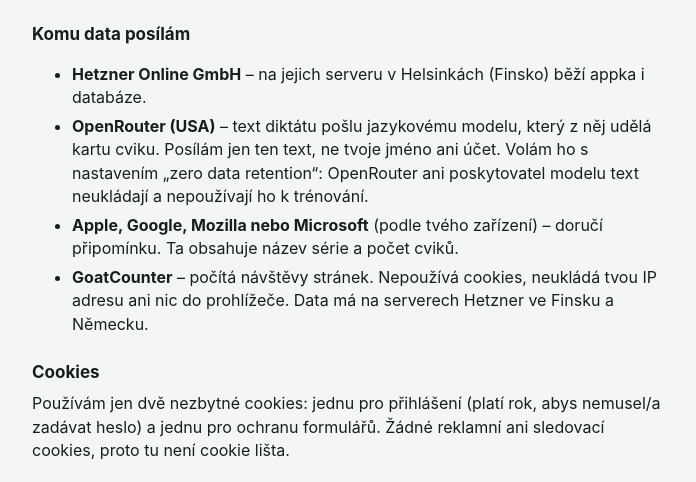
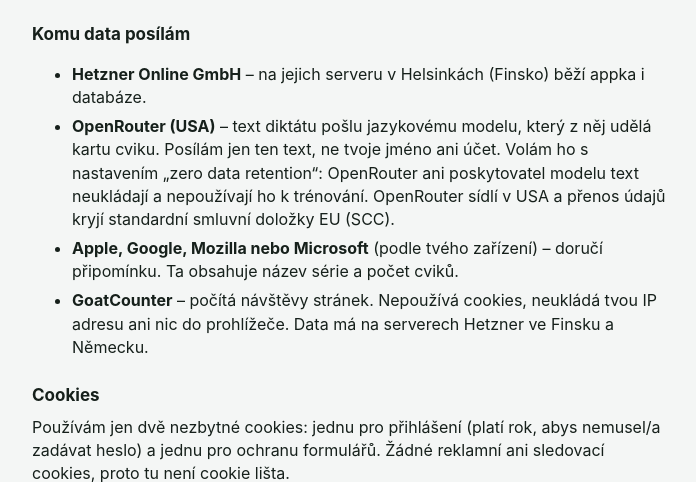
Before and after one commit to romanzdk/fyzio-cviky, a Django app: template cviky/templates/cviky/privacy.html in a window 1280 px wide. Shown: the part 697-1179 px from the top of the page, without its empty margins (288-984 px from the left). Run offline with Django 5.2, Linux system fonts and the light colour scheme; the template is opened without the code that fills it, so the values that code supplies are empty; some libraries are stand-ins or nearby versions.

Commit message:
docs(privacy): note OpenRouter US transfer is covered by EU SCC (#18)

```diff
--- a/cviky/templates/cviky/privacy.html
+++ b/cviky/templates/cviky/privacy.html
@@ -25,7 +25,7 @@
 <h2>Komu data posílám</h2>
 <ul>
   <li><strong>Hetzner Online GmbH</strong> – na jejich serveru v Helsinkách (Finsko) běží appka i databáze.</li>
-  <li><strong>OpenRouter (USA)</strong> – text diktátu pošlu jazykovému modelu, který z něj udělá kartu cviku. Posílám jen ten text, ne tvoje jméno ani účet. Volám ho s nastavením „zero data retention“: OpenRouter ani poskytovatel modelu text neukládají a nepoužívají ho k trénování.</li>
+  <li><strong>OpenRouter (USA)</strong> – text diktátu pošlu jazykovému modelu, který z něj udělá kartu cviku. Posílám jen ten text, ne tvoje jméno ani účet. Volám ho s nastavením „zero data retention“: OpenRouter ani poskytovatel modelu text neukládají a nepoužívají ho k trénování. OpenRouter sídlí v USA a přenos údajů kryjí standardní smluvní doložky EU (SCC).</li>
   <li><strong>Apple, Google, Mozilla nebo Microsoft</strong> (podle tvého zařízení) – doručí připomínku. Ta obsahuje název série a počet cviků.</li>
   <li><strong>GoatCounter</strong> – počítá návštěvy stránek. Nepoužívá cookies, neukládá tvou IP adresu ani nic do prohlížeče. Data má na serverech Hetzner ve Finsku a Německu.</li>
 </ul>
```
Also changed, not shown: tests/test_landing.py (+1 -0 lines).
